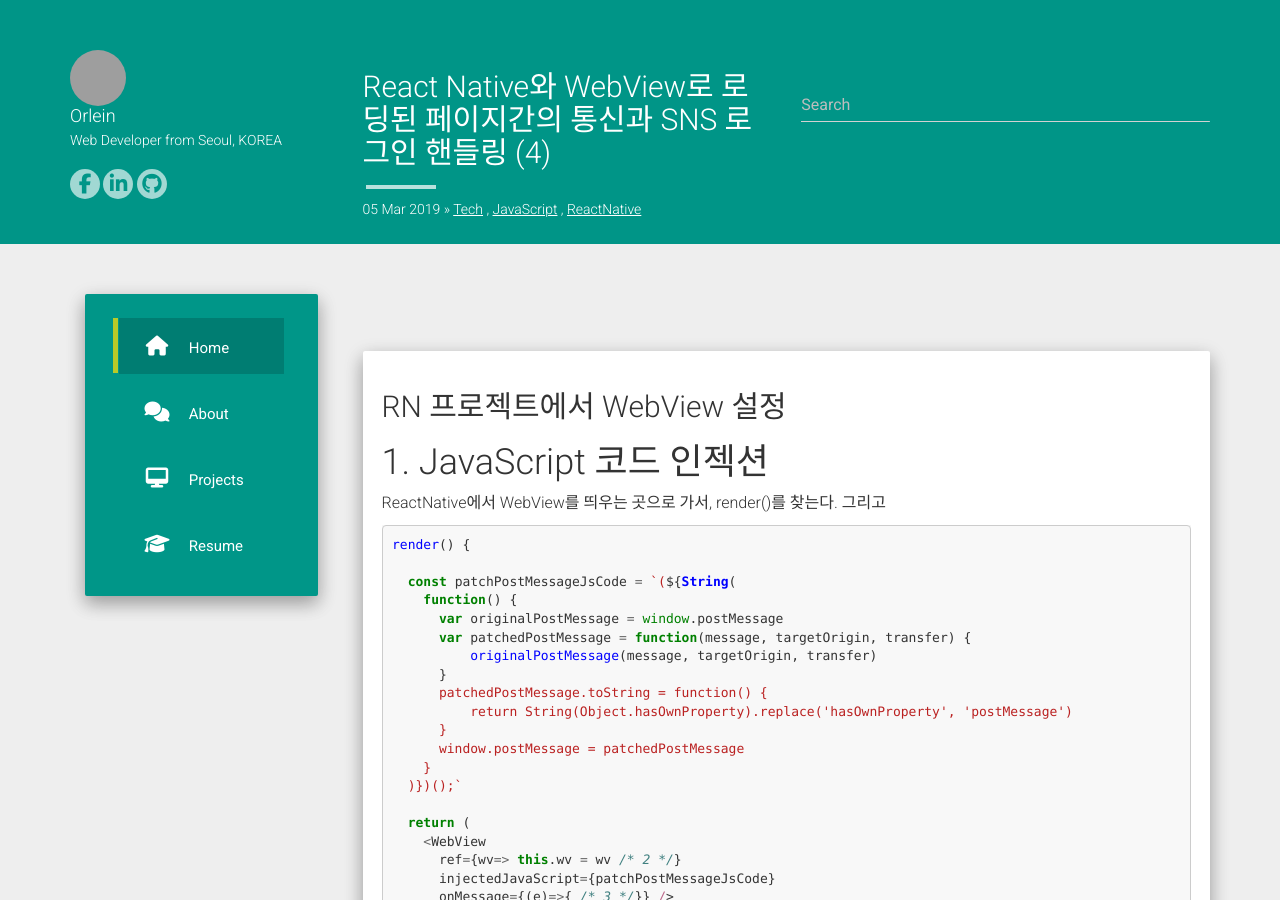
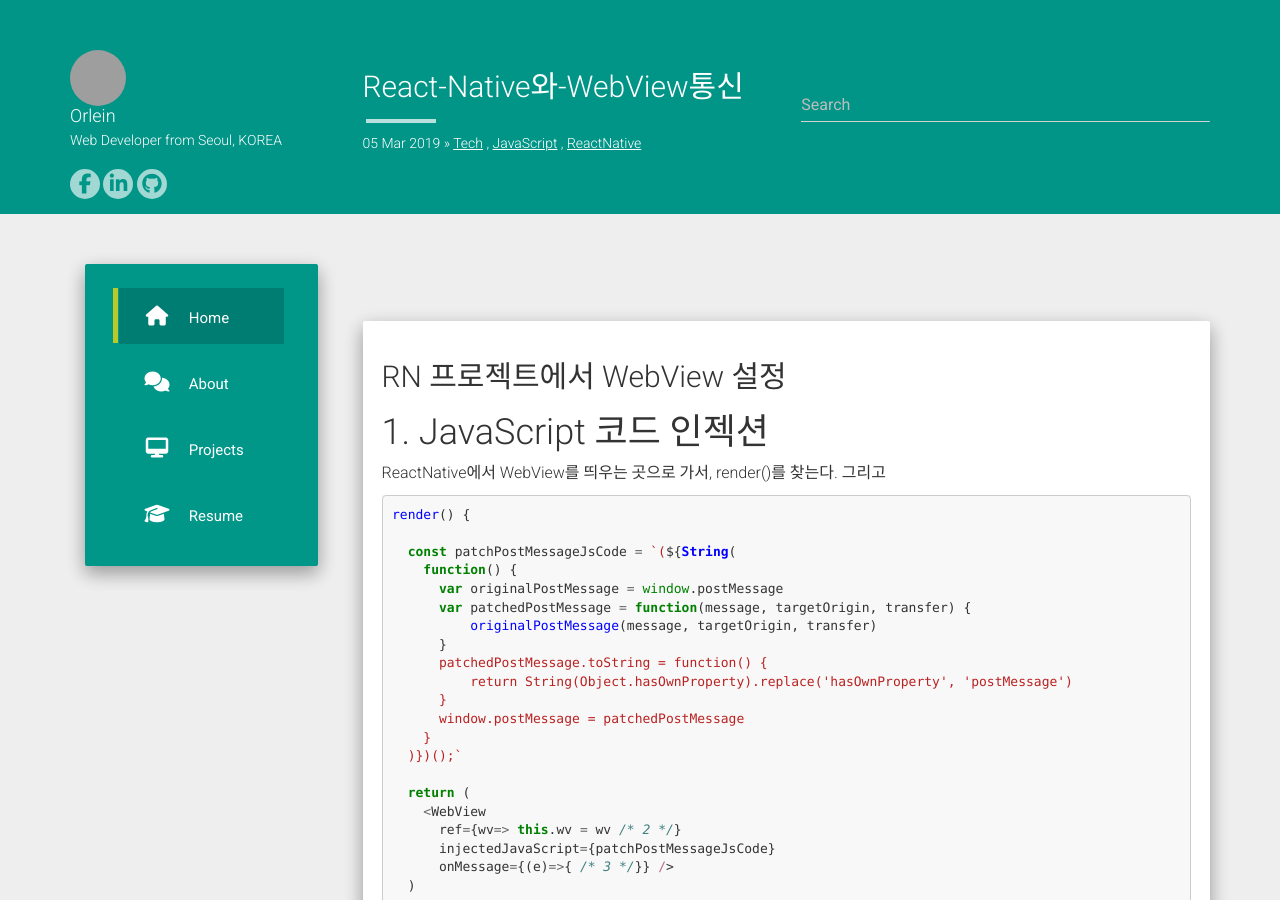
Before and after one commit to orlein/orlein.github.io, a Jekyll site: the page built from _posts/2019-3-5-React-Native와-WebView통신.md, in a window 1280 px wide and 900 px high. Built offline with Jekyll 4.4.1, drawn with Linux system fonts in a browser that asks for light colours; nearby versions of some CDN libraries; comment, search, counter and statistics services are not loaded; grey boxes are pictures that could not be loaded.

Commit message:
change post title

```diff
--- a/_posts/2019-3-5-React-Native와-WebView통신.md
+++ b/_posts/2019-3-5-React-Native와-WebView통신.md
@@ -1,6 +1,6 @@
 ---
 layout: post
-title: React Native와 WebView로 로딩된 페이지간의 통신과 SNS 로그인 핸들링 (4)
+title: React-Native와-WebView통신
 categories: [Tech, JavaScript, ReactNative]
 ---
 
```
